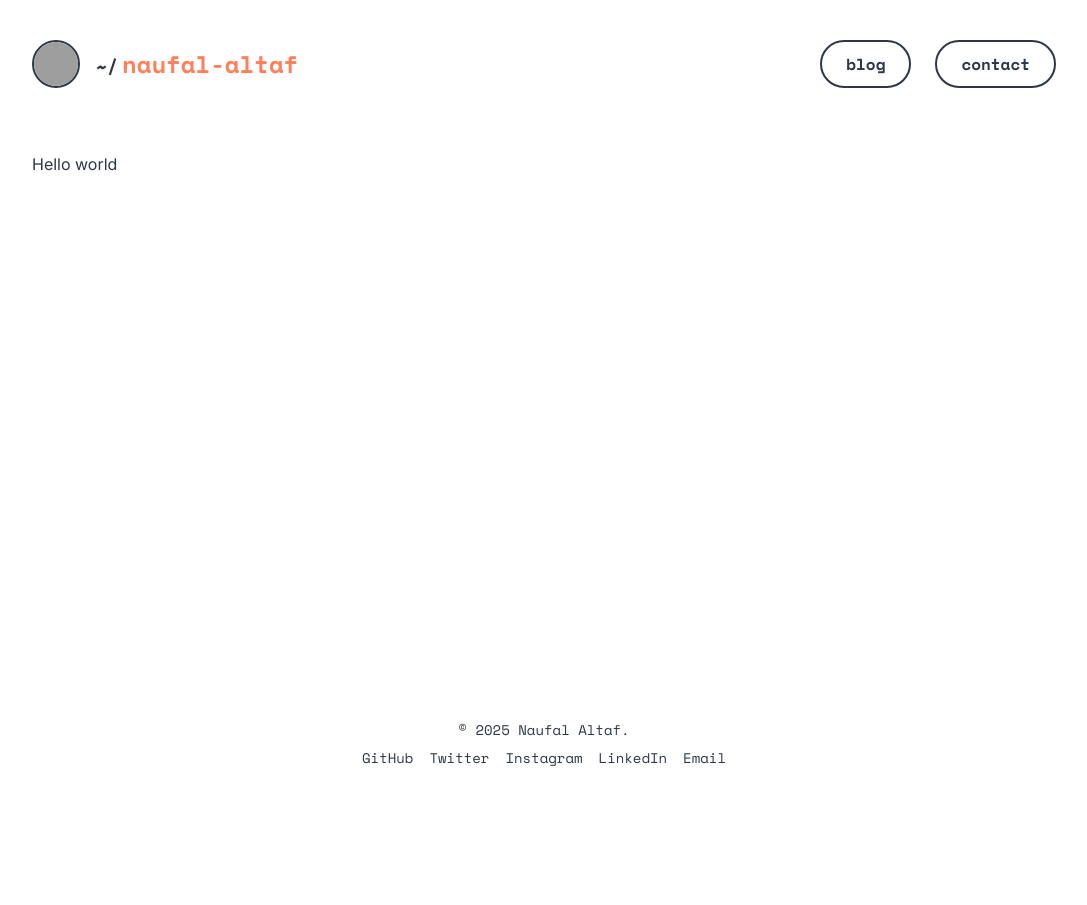
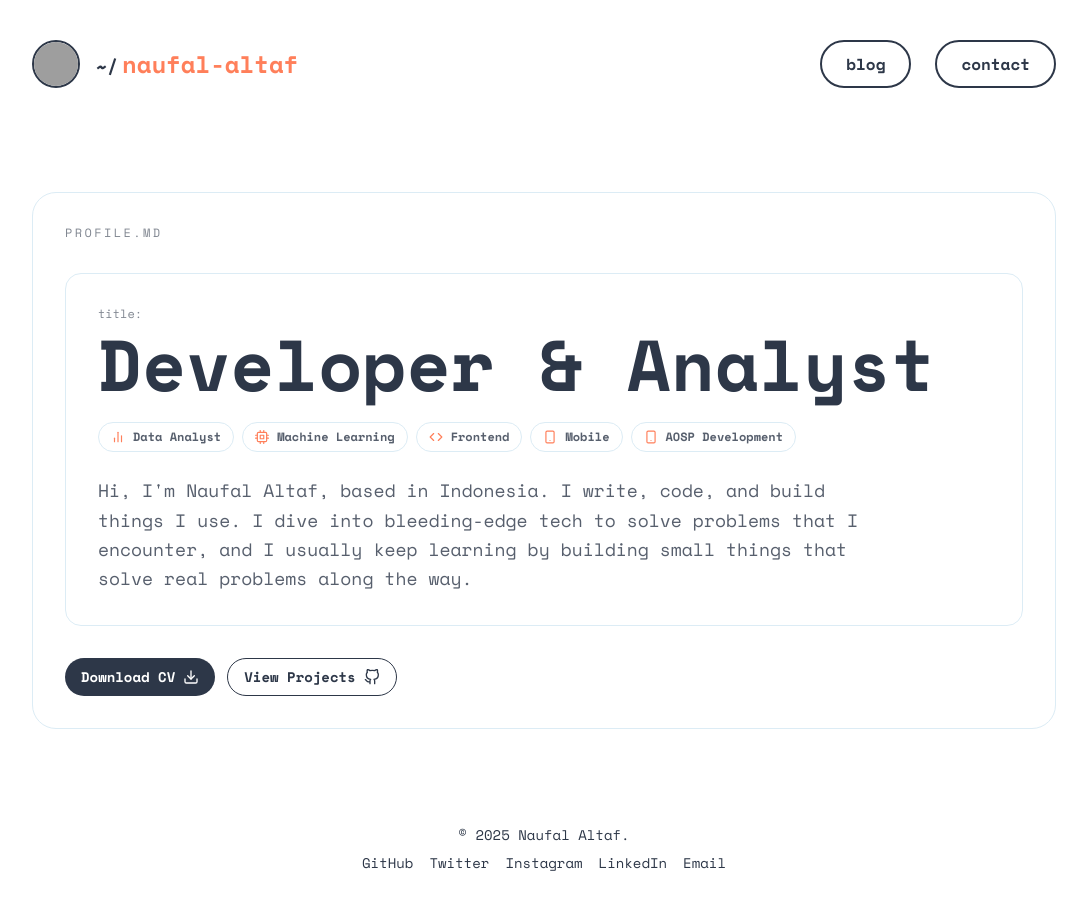
Before and after one commit to nawocci/site, a Next.js app: page / in a window 1280 px wide. Shown: the whole page, without its empty margins (96-1183 px from the left). Before the commit the page ends 800 px from the top, so only its background shows below. Built offline with nearby package versions, Linux system fonts and the light colour scheme; grey boxes are pictures that could not be loaded.

Commit message:
Implement hero page

```diff
--- a/src/app/page.tsx
+++ b/src/app/page.tsx
@@ -1,3 +1,67 @@
+import { FiBarChart2, FiCode, FiCpu, FiDownload, FiGithub, FiSmartphone } from "react-icons/fi";
+
+const heroPills = [
+  { label: "Data Analyst", icon: FiBarChart2 },
+  { label: "Machine Learning", icon: FiCpu },
+  { label: "Frontend", icon: FiCode },
+  { label: "Mobile", icon: FiSmartphone },
+  { label: "AOSP Development", icon: FiSmartphone },
+];
+
 export default function Home() {
-  return <p>Hello world</p>;
+  return (
+    <div className="w-full py-0 sm:py-10">
+      <div className="flex w-full min-h-[calc(100svh-12rem)] items-center sm:block sm:min-h-0">
+        <section className="relative w-full overflow-hidden rounded-3xl border border-border bg-background p-4 font-mono sm:p-8">
+          <div className="space-y-6 sm:space-y-8">
+            <p className="text-xs uppercase tracking-[0.2em] text-foreground/60">profile.md</p>
+
+            <div className="rounded-2xl border border-border bg-background p-4 sm:p-8">
+              <p className="text-xs text-foreground/60">title:</p>
+              <h1 className="mt-2 text-2xl font-bold leading-[0.95] sm:text-6xl md:text-7xl">
+                Developer &amp; Analyst
+              </h1>
+
+              <div className="mt-4 flex flex-wrap gap-2 sm:mt-6">
+                {heroPills.map((pill) => (
+                  <span
+                    key={pill.label}
+                    className="inline-flex items-center gap-2 rounded-full border border-border bg-background/80 px-3 py-1.5 text-xs font-semibold text-foreground/80"
+                  >
+                    <pill.icon className="h-3.5 w-3.5 text-primary" />
+                    {pill.label}
+                  </span>
+                ))}
+              </div>
+
+              <p className="mt-5 max-w-3xl text-sm leading-relaxed text-foreground/80 sm:mt-6 sm:text-lg">
+                Hi, I&apos;m Naufal Altaf, based in Indonesia. I write, code, and build things I use. I dive into bleeding-edge tech to solve problems that I encounter, and I usually keep learning by building small things that solve real problems along the way.
+              </p>
+            </div>
+
+            <div className="flex flex-wrap gap-3">
+              <a
+                href="https://google.com"
+                target="_blank"
+                rel="noopener noreferrer"
+                className="inline-flex items-center gap-2 rounded-full bg-foreground px-4 py-2 text-sm font-semibold text-background transition-colors hover:bg-primary"
+              >
+                Download CV
+                <FiDownload className="h-4 w-4" />
+              </a>
+              <a
+                href="https://github.com/nawocci?tab=repositories"
+                target="_blank"
+                rel="noopener noreferrer"
+                className="inline-flex items-center gap-2 rounded-full border px-4 py-2 text-sm font-semibold transition-colors hover:border-primary hover:text-primary"
+              >
+                View Projects
+                <FiGithub className="h-4 w-4" />
+              </a>
+            </div>
+          </div>
+        </section>
+      </div>
+    </div>
+  );
 }
```
